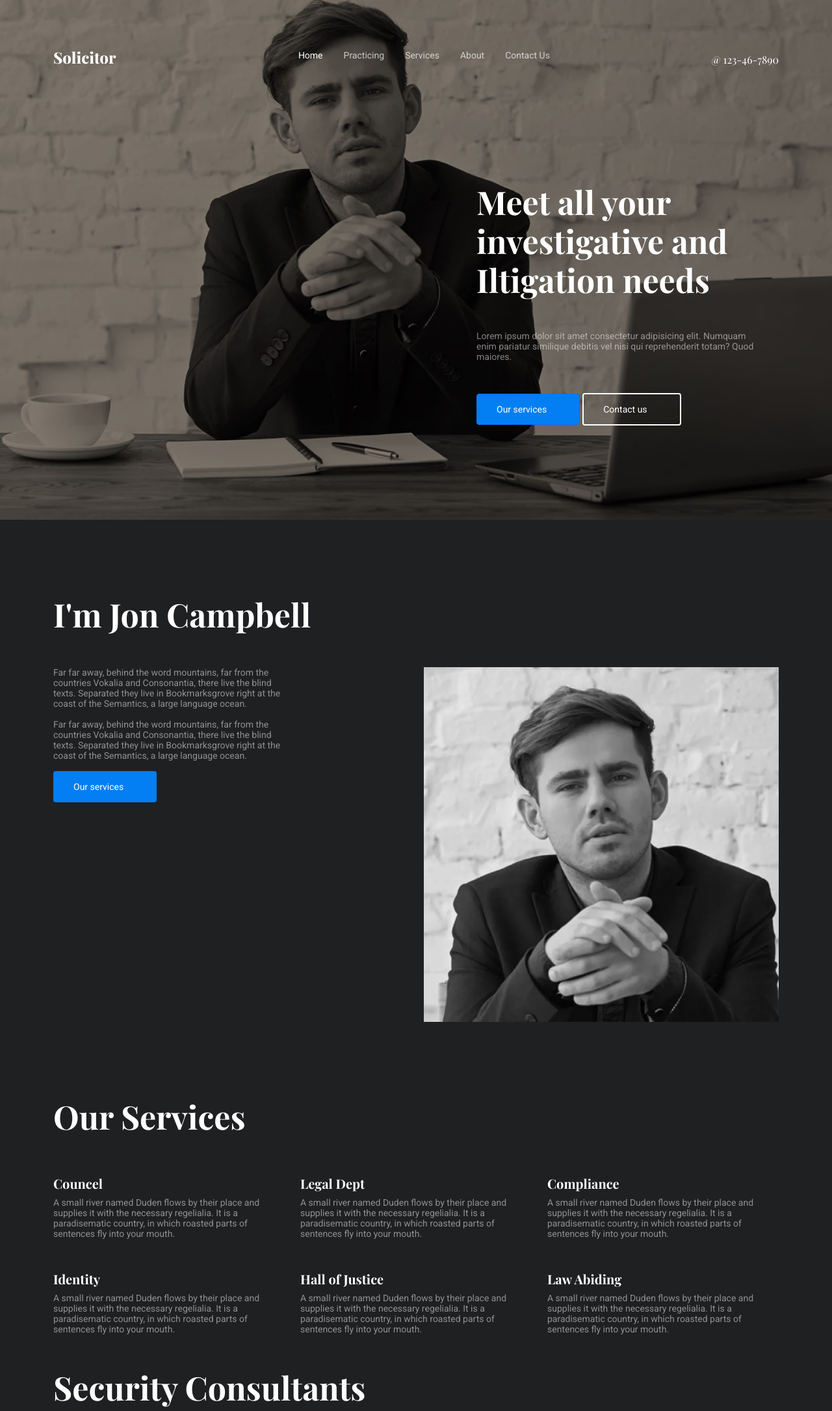
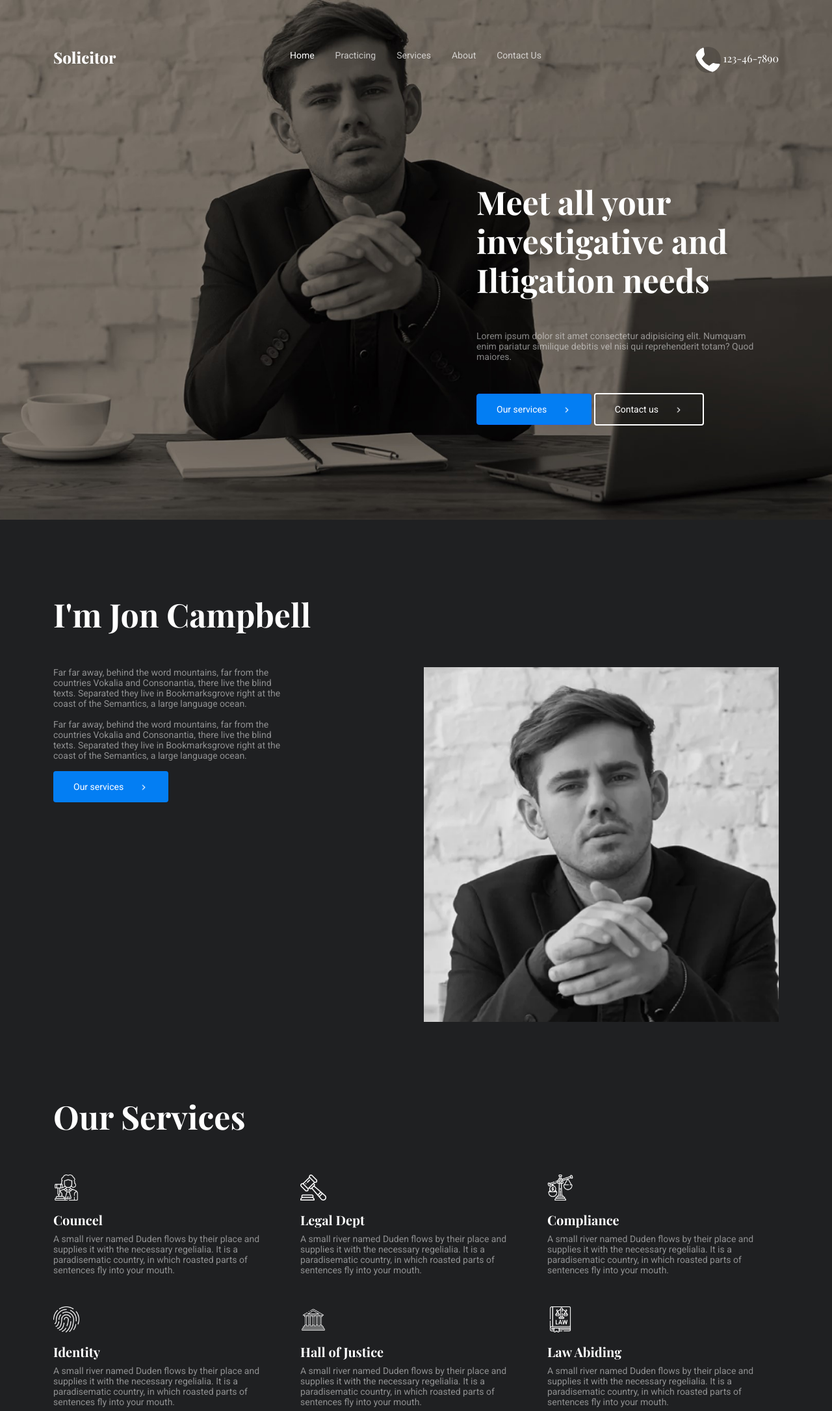
Before and after one commit to abdulahad0110/Solicitor-clone, a plain HTML site: page index.html in a window 1280 px wide. Shown: the top 2172 px of the page at 65% size. Drawn offline with nearby package versions, Linux system fonts and the light colour scheme.

Commit message:
Add files via upload

```diff
--- a/index.html
+++ b/index.html
@@ -8,6 +8,7 @@
     <link rel="preconnect" href="https://fonts.gstatic.com" crossorigin>
     <link href="https://cdn.jsdelivr.net/npm/bootstrap@5.3.2/dist/css/bootstrap.min.css" rel="stylesheet"
         integrity="sha384-T3c6CoIi6uLrA9TneNEoa7RxnatzjcDSCmG1MXxSR1GAsXEV/Dwwykc2MPK8M2HN" crossorigin="anonymous">
+
     <link rel="preconnect" href="https://fonts.googleapis.com">
     <link rel="preconnect" href="https://fonts.gstatic.com" crossorigin>
     <link
@@ -36,7 +37,7 @@
                     <li class="p-3"><a href="">Contact Us</a></li>
                 </ul>
                 <div class="call">
-                    <span>@</span>
+                    <span><img class="icon" src="./icon/call.png" alt=""></span>
                     <span>123-46-7890</span>
                 </div>
             </nav>
@@ -49,8 +50,8 @@
                         vel nisi
                         qui reprehenderit totam? Quod maiores.</p>
                     <div class="">
-                        <a href="#" id="btn" class="btn btn-primary has-arrow mr-2">Our services</a>
-                        <a href="#" id="btn_1" class="btn btn-outline-white has-arrow">Contact us</a>
+                        <a href="#" id="btn" class="btn btn-primary has-arrow mr-2">Our services  <img class="arrow-key" src="./icon/arrow-right.png"></a>
+                        <a href="#" id="btn_1" class="btn btn-outline-white has-arrow">Contact us  <img class="arrow-key" src="./icon/arrow-right.png"></a>
                     </div>
                 </div>
             </div>
@@ -72,7 +73,7 @@
                     <p>Far far away, behind the word mountains, far from the countries Vokalia and Consonantia, there live the blind texts. Separated they live in Bookmarksgrove right at the coast of the Semantics, a large language ocean.</p>
 
                     <p>Far far away, behind the word mountains, far from the countries Vokalia and Consonantia, there live the blind texts. Separated they live in Bookmarksgrove right at the coast of the Semantics, a large language ocean.</p>
-                    <p><a href="#" id="btn" class="btn mr-2">Our services</a></p>
+                    <p><a href="#" id="btn" class="btn mr-2">Our services <img class="arrow-key" src="./icon/arrow-right.png"></a></p>
                 </div>
                 <div class="col-lg-6">
                     <div class="img-wrap">
@@ -96,26 +97,32 @@
             </div>
             <div class="row">
                 <div class="col-xs-12 col-sm-6 col-md-6 col-lg-4">
+                    <div><img class="icons" src="./icon/judge.png"></div>
                     <h4>Councel</h4>
                     <p class="mb-5">A small river named Duden flows by their place and supplies it with the necessary regelialia. It is a paradisematic country, in which roasted parts of sentences fly into your mouth.</p>
                 </div>
                 <div class="col-xs-12 col-sm-6 col-md-6 col-lg-4">
+                    <div><img class="icons" src="./icon/auction.png"></div>
                     <h4>Legal Dept</h4>
                     <p class="mb-5">A small river named Duden flows by their place and supplies it with the necessary regelialia. It is a paradisematic country, in which roasted parts of sentences fly into your mouth.</p>
                 </div>
                 <div class="col-xs-12 col-sm-6 col-md-6 col-lg-4">
+                    <div><img class="icons" src="./icon/balance.png"></div>
                     <h4>Compliance</h4>
                     <p class="mb-5">A small river named Duden flows by their place and supplies it with the necessary regelialia. It is a paradisematic country, in which roasted parts of sentences fly into your mouth.</p>
                 </div>
                 <div class="col-xs-12 col-sm-6 col-md-6 col-lg-4">
+                    <div><img class="icons" src="./icon/fingerprint.png"></div>
                     <h4>Identity</h4>
                     <p class="mb-5">A small river named Duden flows by their place and supplies it with the necessary regelialia. It is a paradisematic country, in which roasted parts of sentences fly into your mouth.</p>
                 </div>
                 <div class="col-xs-12 col-sm-6 col-md-6 col-lg-4">
+                    <div><img class="icons" src="./icon/court-house.png"></div>
                     <h4>Hall of Justice</h4>
                     <p class="mb-5">A small river named Duden flows by their place and supplies it with the necessary regelialia. It is a paradisematic country, in which roasted parts of sentences fly into your mouth.</p>
                 </div>
                 <div class="col-xs-12 col-sm-6 col-md-6 col-lg-4">
+                    <div><img class="icons" src="./icon/law-book.png"></div>
                     <h4>Law Abiding</h4>
                     <p class="mb-5">A small river named Duden flows by their place and supplies it with the necessary regelialia. It is a paradisematic country, in which roasted parts of sentences fly into your mouth.</p>
                 </div>
@@ -146,7 +153,7 @@
                         the necessary regelialia. It is a paradisematic country, in which roasted parts of sentences fly
                         into your mouth. Far far away, behind the word mountains, far from the countries Vokalia and
                         Consonantia, there live the blind texts.</p>
-                    <p><a href="#" id="btn" class="btn btn-primary has-arrow mr-2">Read more</a></p>
+                    <p><a href="#" id="btn" class="btn btn-primary has-arrow mr-2">Read more <img class="arrow-key" src="./icon/arrow-right.png"></a></p>
                 </div>
             </div>
         </div>
@@ -213,7 +220,7 @@
             </div>
             <div class="row mt-5">
                 <div class="col-12 text-center">
-                    <p class="text-white-50">Copyright ©2024 All rights reserved | Thistemplate is made with by <a href="">Colorlib</a></p>
+                    <p class="text-white-50">Copyright ©2024 All rights reserved | This template is made with by <a href="">Abdul Ahad</a></p>
                 </div>
             </div>
         </div>
--- a/style.css
+++ b/style.css
@@ -1,9 +1,3 @@
-* {
-    margin: 0;
-    padding: 0;
-}
-
-
 body {
     font-family: 'Playfair Display', serif;
     background-color: #1b1c1e;
@@ -25,24 +19,41 @@ p {
     color: #ffffff80;
     font: 14px 'Roboto', sans-serif;
 }
+
 h1 {
     color: #fff;
     font-size: 50px;
     font-weight: 700;
 }
-h3, h2 {
+
+h3,
+h2 {
     color: #fff;
     font: 50px 'Playfair Display', serif;
     font-weight: 700;
 }
-h4{
+
+h4 {
     color: #fff;
     font: 20px 'Playfair Display', serif;
     font-weight: 700;
 }
-.h3{
+
+.h3 {
     font: 16px 'Roboto', sans-serif;
     color: #fff;
+}
+.arrow-key{
+    height: 14px;
+    width: 14px;
+    filter: invert(100%);
+    margin-left: 20px;
+}
+.icons{
+    width: 40px;
+    height: 40px;
+    filter: invert(100%);
+    margin-bottom: 16px;
 }
 
 .container-fluid {
@@ -55,14 +66,16 @@ h4{
     position: relative;
 
 }
-#header{
+
+#header {
     height: 100%;
     display: flex;
     flex-direction: column;
     align-content: center;
     z-index: 2;
 }
-nav{
+
+nav {
     padding-bottom: 20px;
     position: absolute;
     width: 100%;
@@ -70,7 +83,8 @@ nav{
     box-sizing: border-box;
 
 }
-#head_cont{
+
+#head_cont {
     height: 100%;
     width: 100%;
     align-items: center;
@@ -82,55 +96,75 @@ nav{
     font-size: 24px;
     font-weight: 800;
 }
+
 .navbar a {
     color: #ffffffb3;
     font: 14px 'Roboto', sans-serif;
 }
-#a_active{
+
+#a_active {
     color: #fff;
 }
-.navbar a:hover{
+
+.navbar a:hover {
     color: white;
 }
-.navbar .call{
+
+.navbar .call {
     color: #fff;
 }
-.navbar .call:hover , .hd:hover{
+
+.navbar .call:hover,
+.hd:hover {
     cursor: pointer;
 }
 
+.icon{
+    filter: invert(100%);
+    width: 40px;
+    height: 40px;
+    background: rgba(255, 255, 255, 0.2);
+    border-radius: 50%;
 
+}
+.icon:hover{
+    border: 2px solid black;
+    background-color: transparent;
+}
 
-#btn{
+#btn {
     color: #fff;
     background-color: #037ef3;
     padding: 15px 30px;
     border-radius: 4px;
     border-color: none;
     font: 14px 'Roboto', sans-serif;
-    padding-right: 50px;
+    /* padding-right: 50px; */
     position: relative;
 }
-#btn_1{
+
+#btn_1 {
     color: #fff;
     background-color: transparent;
     padding: 15px 30px;
     border-radius: 4px;
     border: 2px solid #fff;
+    box-sizing: border-box;
     font: 14px 'Roboto', sans-serif;
-    padding-right: 50px;
+    /* padding-right: 50px; */
     position: relative;
 }
 
 
 
-.sec-about-me{
+.sec-about-me {
     position: relative;
     background-color: #1b1c1e;
     width: 100%;
     padding: 7rem 0px;
 
 }
-.section{
+
+.section {
     background-color: #1f2022;
 }
```
Also changed, not shown: icon/arrow-right.png (added), icon/auction.png (added), icon/balance.png (added), icon/call.png (added), icon/court-house.png (added), icon/fingerprint.png (added), icon/judge.png (added), icon/law-book.png (added).
